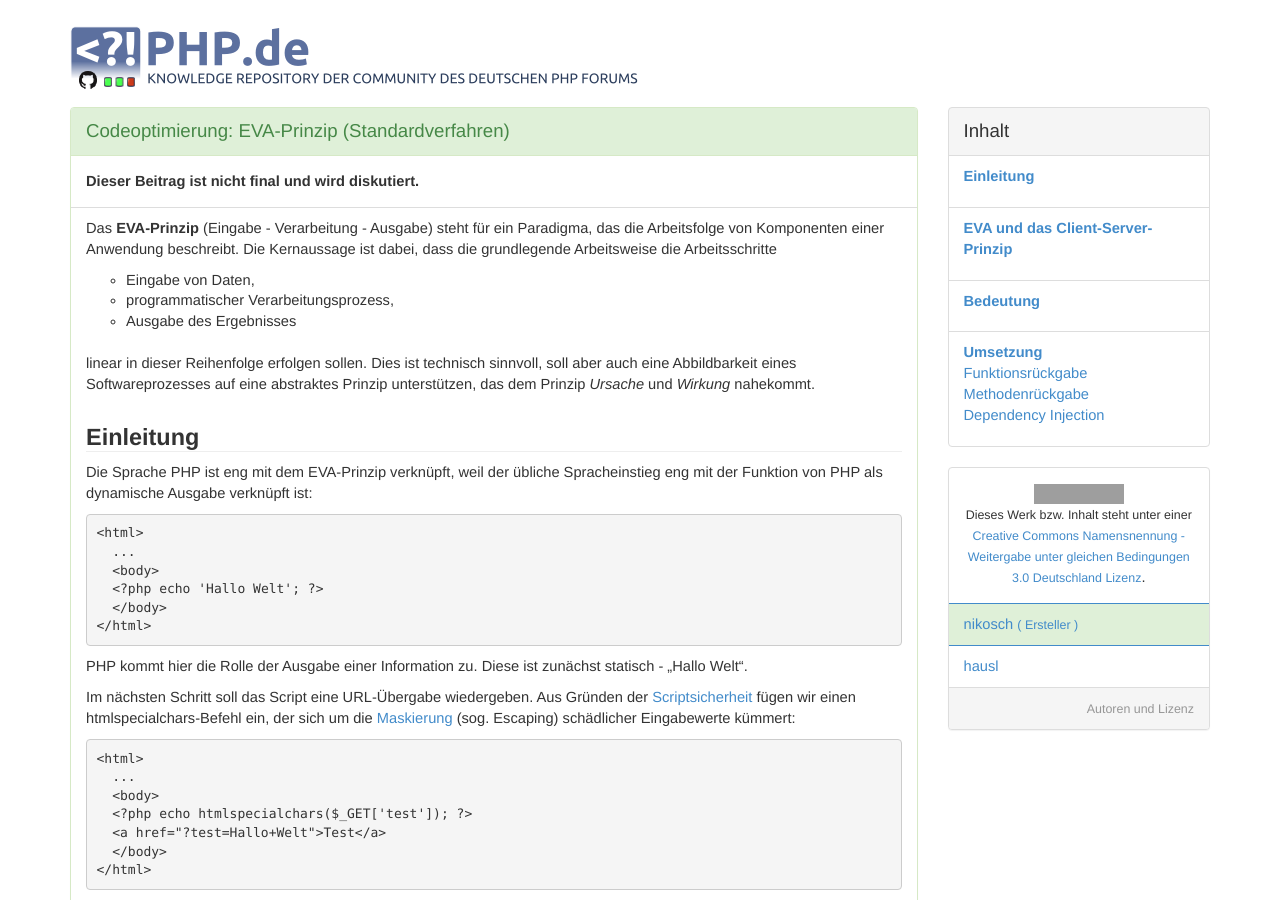
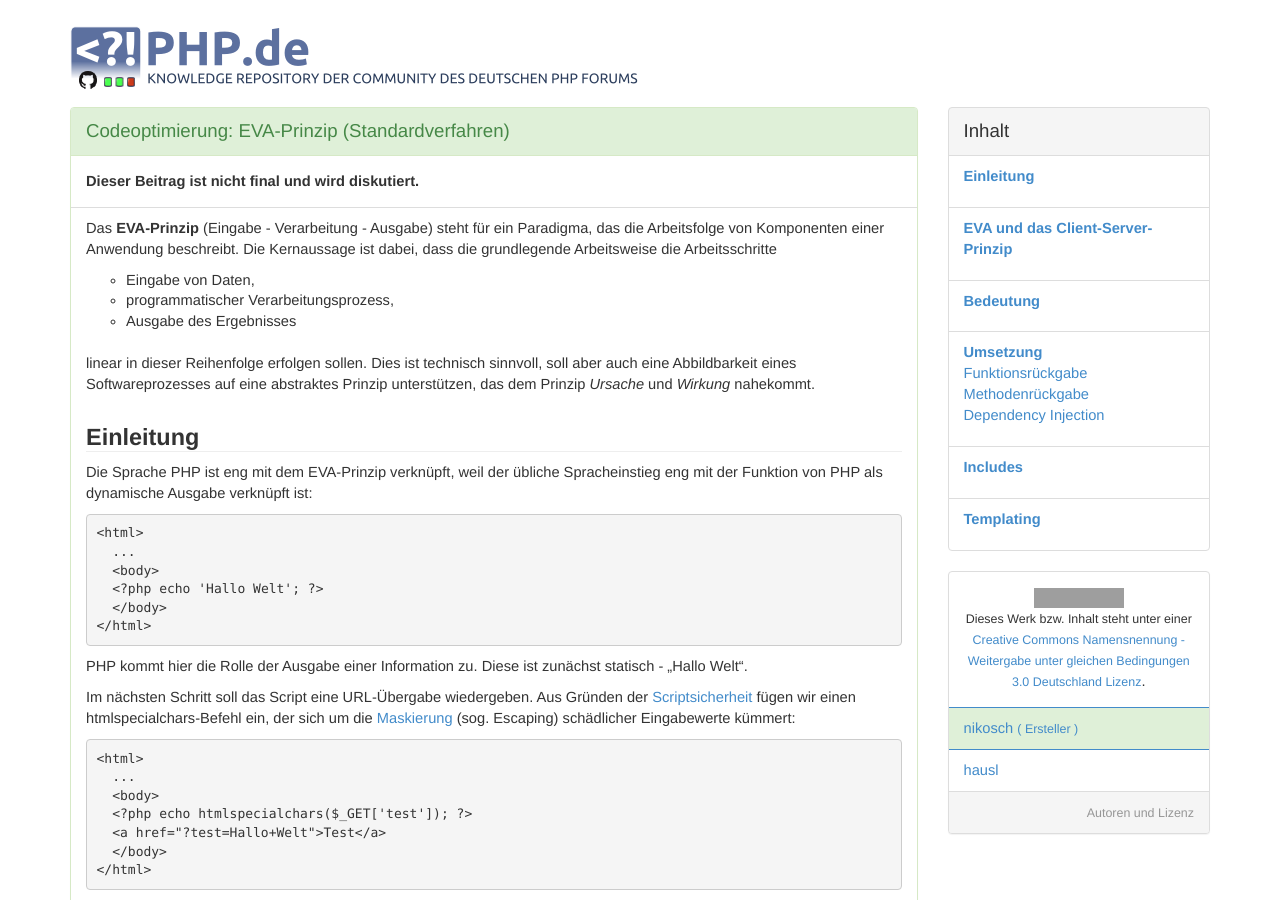
Before and after one commit to php-de/php-de.github.io, a Jekyll site: the page built from code-optimizing/eva-prinzip.md, in a window 1280 px wide and 900 px high. Built offline with Jekyll 4.4.1, drawn with Linux system fonts in a browser that asks for light colours; grey boxes are pictures that could not be loaded.

Commit message:
Update eva-prinzip.md

```diff
--- a/code-optimizing/eva-prinzip.md
+++ b/code-optimizing/eva-prinzip.md
@@ -27,6 +27,14 @@ inhalt:
     -   name: "Umsetzung"
         anchor: umsetzung
         simple: "Funktionsrückgabe <br>Methodenrückgabe <br>Dependency Injection"
+
+    -   name: "Includes"
+        anchor: includes
+        simple: ""
+
+    -   name: "Templating"
+        anchor: templating
+        simple: ""
 
 
 entry-type: in-discussion
```
